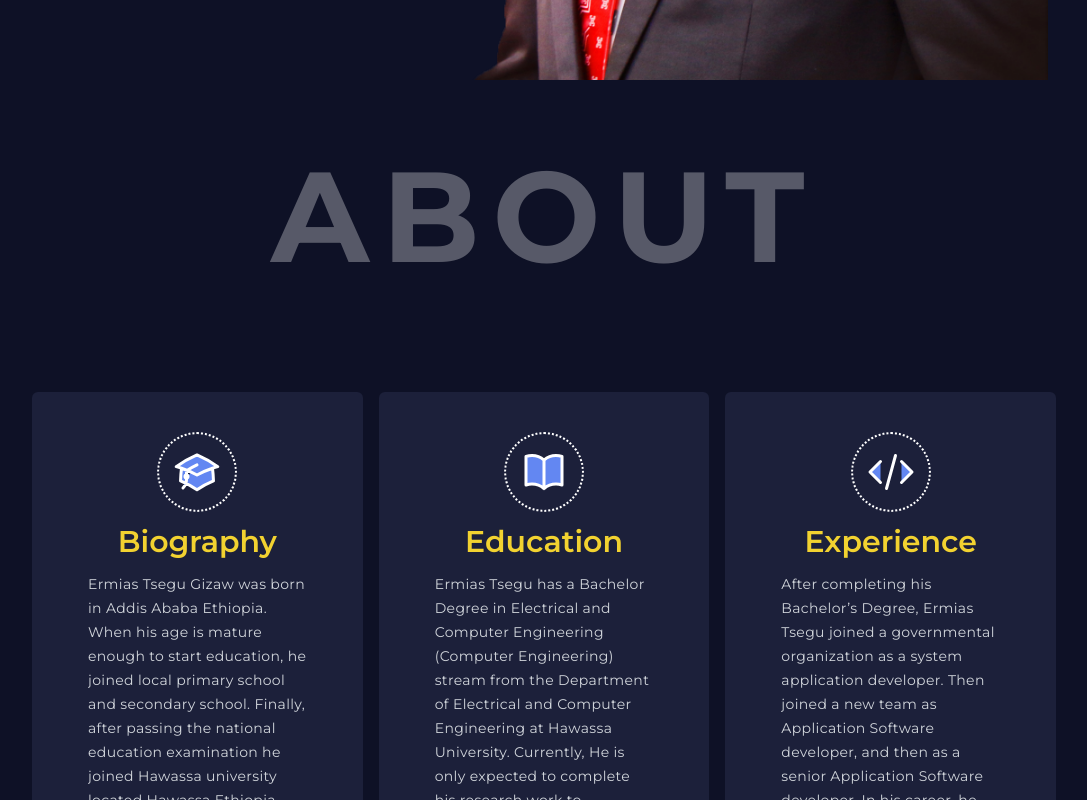
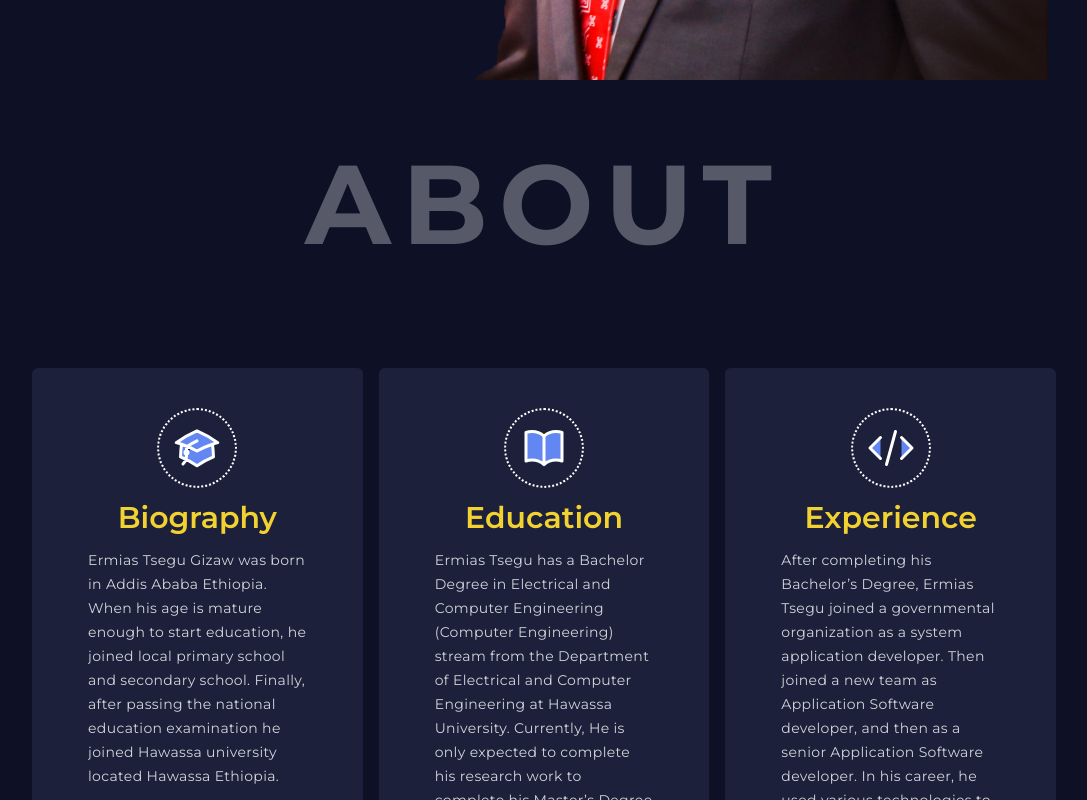
Before and after one commit to yetabalij/portfolio, a React (Create React App) app: page / in a window 1280 px wide. Shown: the part 720-1520 px from the top of the page, without its empty margins (96-1183 px from the left). Built offline with nearby package versions, Linux system fonts and the light colour scheme.

Commit message:
title fonts fixed.

```diff
--- a/src/Components/Title.js
+++ b/src/Components/Title.js
@@ -3,7 +3,7 @@ import React from "react";
 const Title = (props) => {
   return (
     <div className="flex justify-center my-10">
-      <h1 className="opacity-[.3] text-[2rem] sm:text-[5.5rem] md:text-[6rem] lg:text-[7rem] xl:text-[8rem] 2xl:text-[10rem] font-bold tracking-widest">
+      <h1 className="opacity-[.3] text-[2rem] sm:text-[5.5rem] md:text-[5rem] lg:text-[6rem] xl:text-[7rem] 2xl:text-[7rem] font-bold tracking-widest">
         {props.title}
       </h1>
     </div>
```
